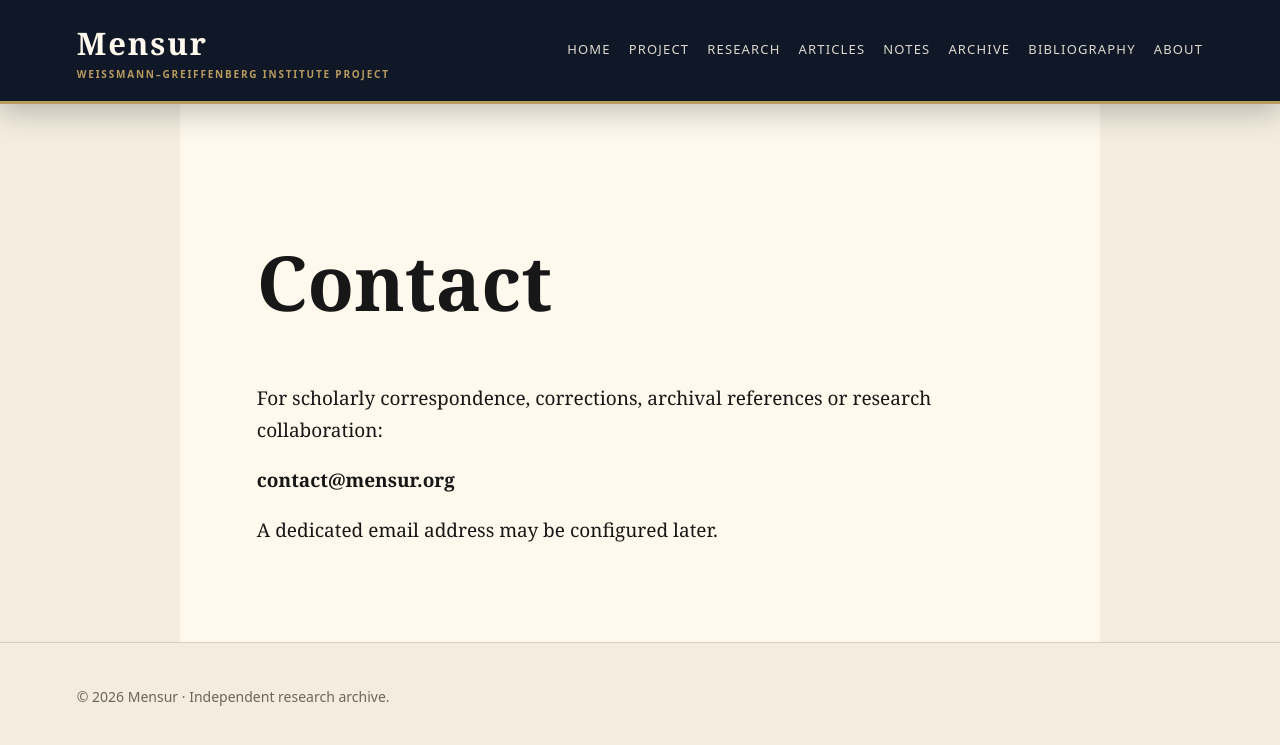
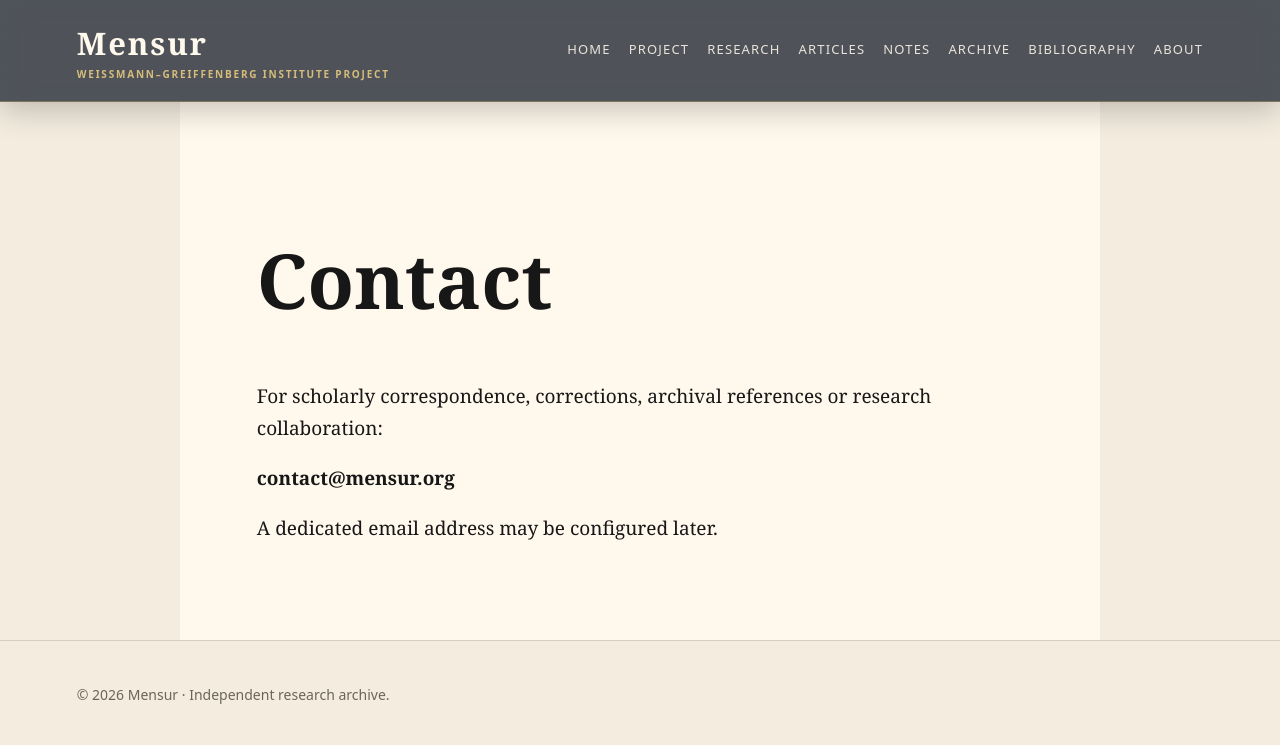
Before and after one commit to Codice99/mensur.org, a Jekyll site: the page built from contact.md, in a window 1280 px wide. Shown: the top 745 px of the page. Built offline with Jekyll 4.4.1, drawn with Linux system fonts in a browser that asks for light colours.

Commit message:
Make navigation bar transparent

```diff
--- a/_layouts/default.html
+++ b/_layouts/default.html
@@ -5,7 +5,7 @@
   <title>{% if page.title %}{{ page.title }} | {% endif %}Mensur</title>
   <meta name="viewport" content="width=device-width, initial-scale=1">
   <meta name="description" content="{{ site.description }}">
-  <link rel="stylesheet" href="/assets/css/style.css?v=darknav-final">
+  <link rel="stylesheet" href="/assets/css/style.css?v=transparent-nav">
 </head>
 <body>
   <header class="topbar">
--- a/assets/css/style.css
+++ b/assets/css/style.css
@@ -535,3 +535,44 @@ a {
   border: 1px solid rgba(255, 248, 236, 0.35) !important;
   background: rgba(255, 255, 255, 0.06) !important;
 }
+
+/* TRANSPARENT ROYAL NAVIGATION BAR */
+.topbar {
+  background: rgba(16, 24, 39, 0.72) !important;
+  backdrop-filter: blur(14px) saturate(130%) !important;
+  -webkit-backdrop-filter: blur(14px) saturate(130%) !important;
+  border-bottom: 1px solid rgba(184, 155, 94, 0.45) !important;
+  box-shadow: 0 8px 30px rgba(0, 0, 0, 0.22) !important;
+}
+
+.brand {
+  color: #fff8ec !important;
+}
+
+.brand::after {
+  content: "Weissmann–Greiffenberg Institute Project";
+  display: block;
+  margin-top: -3px;
+  font-family: system-ui, sans-serif;
+  font-size: 10px;
+  font-weight: 600;
+  letter-spacing: 0.18em;
+  text-transform: uppercase;
+  color: #d6bd7a;
+}
+
+.nav a {
+  color: rgba(255, 248, 236, 0.88) !important;
+  border-bottom: 1px solid transparent !important;
+}
+
+.nav a:hover {
+  color: #ffffff !important;
+  border-bottom: 1px solid #d6bd7a !important;
+}
+
+.nav-toggle {
+  color: #fff8ec !important;
+  border: 1px solid rgba(255, 248, 236, 0.35) !important;
+  background: rgba(255, 255, 255, 0.08) !important;
+}
```
